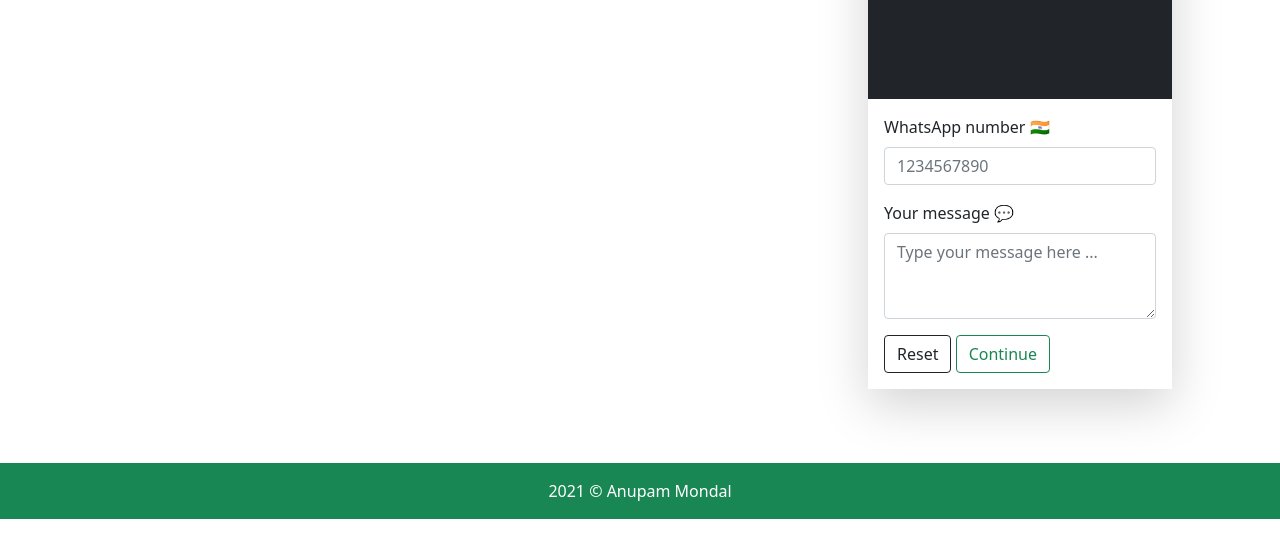
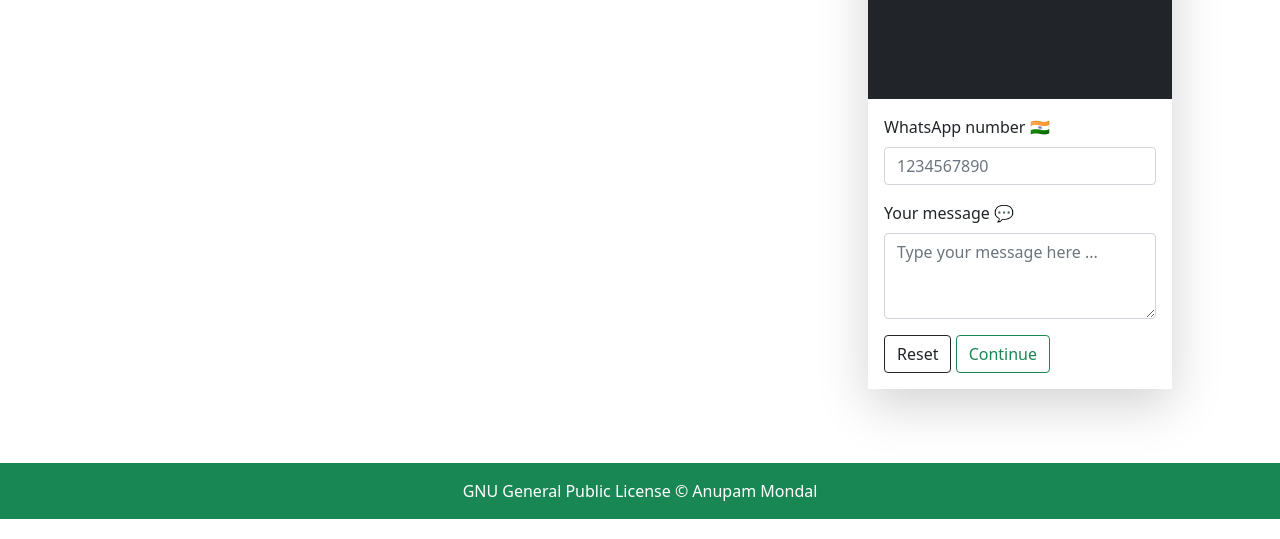
Before and after one commit to anupammo/whatsapp-xt, a plain HTML site: page index.html in a window 1280 px wide. Shown: the part 281-820 px from the top of the page. Drawn offline with nearby package versions, Linux system fonts and the light colour scheme.

Commit message:
250220220556am

```diff
--- a/index.html
+++ b/index.html
@@ -73,7 +73,7 @@
         <div class="container">
             <div class="row">
                 <div class="col-12">
-                    <p class="text-center text-white pt-3">2021 © Anupam Mondal</p>
+                    <p class="text-center text-white pt-3">GNU General Public License © Anupam Mondal</p>
                 </div>
             </div>
         </div>
```
